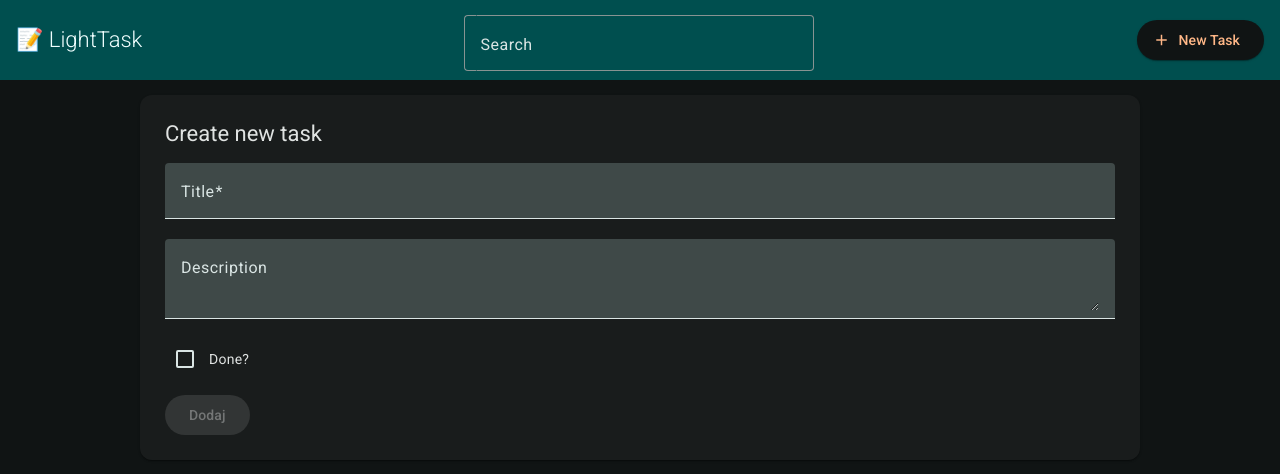
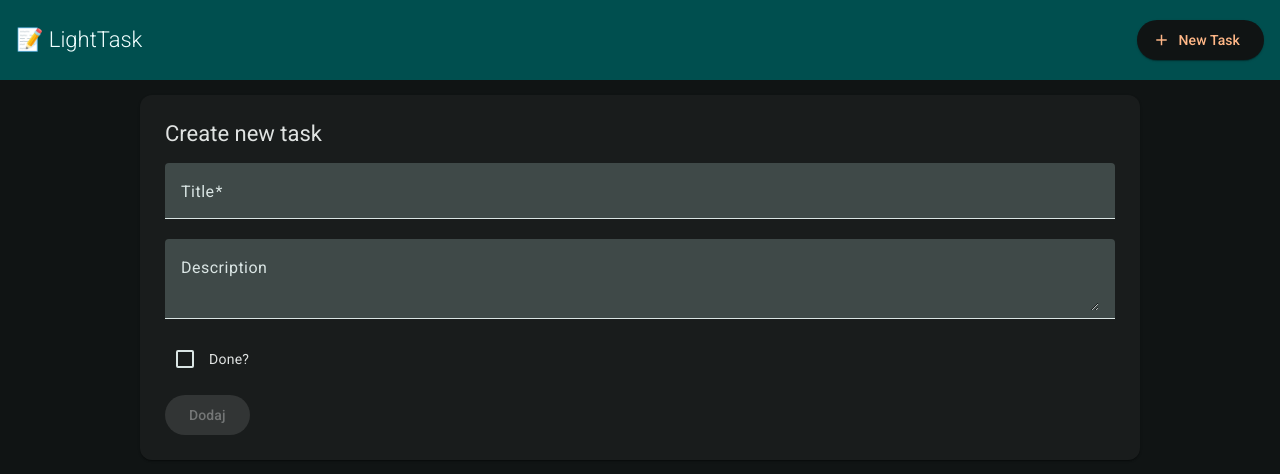
Before and after one commit to MarcinKielbik/LightTaskUI, an Angular app: page /new-task in a window 1280 px wide. Shown: the top 474 px of the page. Built offline with nearby package versions, Linux system fonts and the light colour scheme.

Commit message:
refactor(home): move search input from navbar to HomeComponent

```diff
--- a/src/app/components/home/home.component.html
+++ b/src/app/components/home/home.component.html
@@ -1,5 +1,3 @@
-
-
 <div class="container">
   <div *ngIf="isLoading" class="loading">Loading...</div>
 
@@ -10,6 +8,13 @@
   </div>
 
   <div *ngIf="!isLoading && tasks.length > 0">
+
+    <mat-form-field appearance="outline" class="search-field">
+    <mat-label>Search</mat-label>
+    <input matInput type="text" placeholder="Search tasks..." />
+  </mat-form-field>
+
+
     <div *ngFor="let task of tasks" class="task-wrapper">
       <mat-card class="task-card">
         <mat-card-header>
@@ -19,11 +24,11 @@
           <mat-card-subtitle>
             Status:
 
-     <span [ngClass]="{ 'done': task.completed, 'pending': !task.completed }">
-  {{ task.completed ? 'Done' : 'Pending' }}
+            <span
+              [ngClass]="{ done: task.completed, pending: !task.completed }"
+            >
+              {{ task.completed ? "Done" : "Pending" }}
             </span>
-
-
           </mat-card-subtitle>
         </mat-card-header>
         <mat-card-content>
@@ -32,5 +37,4 @@
       </mat-card>
     </div>
   </div>
-
 </div>
--- a/src/app/components/home/home.component.scss
+++ b/src/app/components/home/home.component.scss
@@ -25,3 +25,8 @@
   color: red;
   font-weight: bold;
 }
+
+.search-field {
+    width: 100%;
+    margin-top: 20px;
+  }
--- a/src/app/components/navbar/navbar.component.html
+++ b/src/app/components/navbar/navbar.component.html
@@ -3,10 +3,7 @@
         <span class="logo">📝 LightTask</span>
     </a>
 
-  <mat-form-field appearance="outline" class="search-field">
-    <mat-label>Search</mat-label>
-    <input matInput type="text" placeholder="Search tasks..." />
-  </mat-form-field>
+
 
 
   <button mat-raised-button color="accent" (click)="navigateToCreateNewTaskForm()">
--- a/src/app/components/navbar/navbar.component.scss
+++ b/src/app/components/navbar/navbar.component.scss
@@ -16,9 +16,5 @@ a {
     color: azure;
 
   }
-  .search-field {
-    width: 350px;
-    height: 50px;
-    margin: auto 0;
-  }
+
 }
```
Lines whose indentation alone changed are shown as unchanged.
